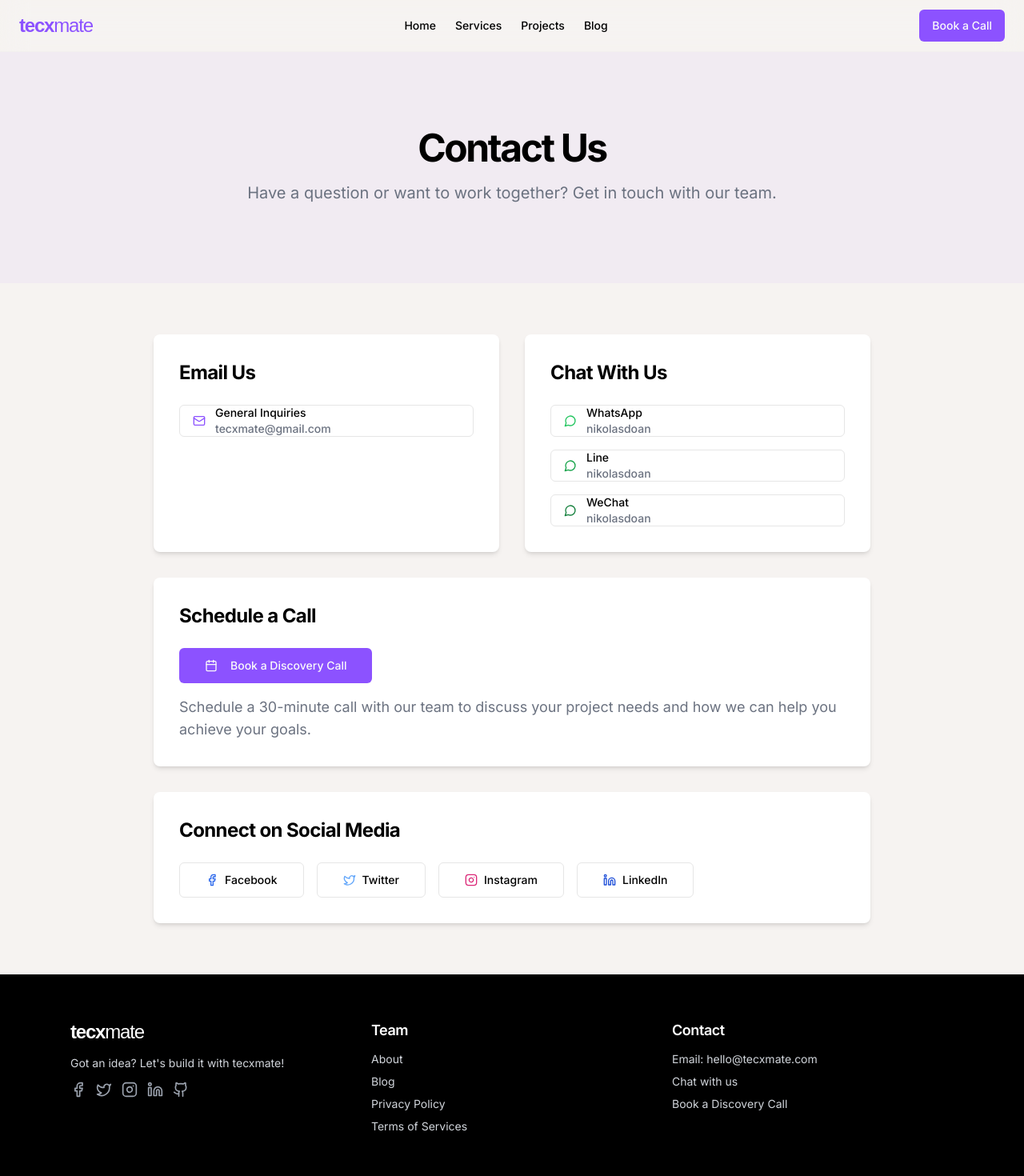
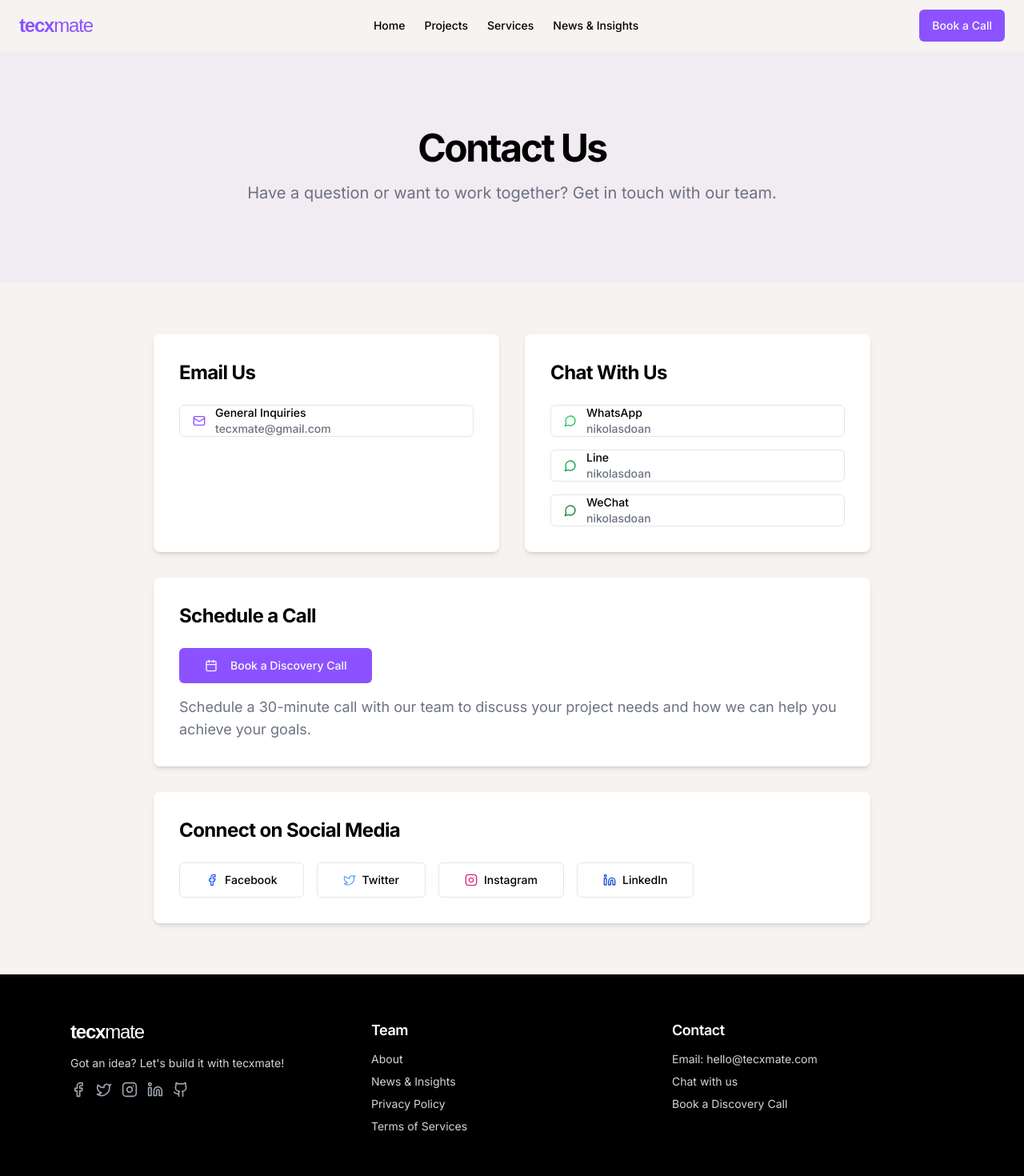
Before and after one commit to BrianNguyen291/tecxmate, a Next.js app: page /contact in a window 1280 px wide. Shown: the top 1470 px of the page at 80% size. Built offline with nearby package versions, Linux system fonts and the light colour scheme; no server answers.

Commit message:
Update navigation and UI: change Blog to News & Insights, swap Services/Projects positions, make only action button clickable on project cards, remove Learn More from service cards

```diff
--- a/components/demo-products-section.tsx
+++ b/components/demo-products-section.tsx
@@ -18,7 +18,7 @@ export function DemoProductsSection() {
     },
     {
       title: "Rising Star Startup Competition",
-      description: "Startup competition platform and showcase",
+      description: "Representing Vietnamese students in Taiwanese startup competitions",
       link: "https://www.youtube.com/watch?v=uRUHCy9IGps",
       image: "/products/risingstar.png",
       icon: ExternalLink,
@@ -127,14 +127,7 @@ export function DemoProductsSection() {
     const Icon = project.icon
 
     return (
-    <Link
-      href={project.link}
-      target="_blank"
-      rel="noopener noreferrer"
-      className="block rounded-lg border border-alt-gray-200 bg-white shadow-sm overflow-hidden h-full hover:border-primary hover:shadow-md transition-all duration-300 flex flex-col"
-      aria-label={project.title}
-      style={{ touchAction: 'auto' }}
-    >
+    <div className="rounded-lg border border-alt-gray-200 bg-white shadow-sm overflow-hidden h-full hover:border-primary hover:shadow-md transition-all duration-300 flex flex-col">
       {/* Image */}
       <div className="w-full aspect-[4/3] bg-[#e3e3e3] flex-shrink-0">
         <Image
@@ -155,12 +148,18 @@ export function DemoProductsSection() {
           <h3 className="text-lg font-semibold text-alt-black mb-1 text-left">{project.title}</h3>
           <p className="text-sm text-gray-600 mb-3 line-clamp-2 text-left">{project.description}</p>
         </div>
-        <div className="flex items-center justify-center text-primary font-medium mt-auto">
+        <Link
+          href={project.link}
+          target="_blank"
+          rel="noopener noreferrer"
+          className="flex items-center justify-center text-primary font-medium mt-auto hover:text-primary/80 transition-colors"
+          aria-label={`${project.actionText} - ${project.title}`}
+        >
           <span>{project.actionText}</span>
           <Icon className="w-4 h-4 ml-1" />
-        </div>
+        </Link>
       </div>
-    </Link>
+    </div>
           )
     }
 
--- a/components/footer.tsx
+++ b/components/footer.tsx
@@ -48,7 +48,7 @@ export function Footer() {
               </li>
               <li>
                 <Link href="/blog" className="hover:text-white transition-colors duration-200">
-                  Blog
+                  News & Insights
                 </Link>
               </li>
               <li>
--- a/components/navbar.tsx
+++ b/components/navbar.tsx
@@ -29,17 +29,17 @@ export function Navbar() {
           >
             Home
           </Link>
+          <Link href="/#portfolio" className="text-sm font-medium hover:text-primary transition-colors">
+            Projects
+          </Link>
           <Link href="/#services" className="text-sm font-medium hover:text-primary transition-colors">
             Services
-          </Link>
-          <Link href="/#portfolio" className="text-sm font-medium hover:text-primary transition-colors">
-            Projects
           </Link>
           <Link
             href="/blog"
             className={`text-sm font-medium transition-colors ${isActive("/blog") ? "text-primary" : "hover:text-primary"}`}
           >
-            Blog
+            News & Insights
           </Link>
         </nav>
         <div className="flex items-center gap-4">
@@ -65,6 +65,13 @@ export function Navbar() {
               Home
             </Link>
             <Link
+              href="/#portfolio"
+              className="text-sm font-medium hover:text-primary transition-colors"
+              onClick={() => setIsMenuOpen(false)}
+            >
+              Projects
+            </Link>
+            <Link
               href="/#services"
               className="text-sm font-medium hover:text-primary transition-colors"
               onClick={() => setIsMenuOpen(false)}
@@ -72,18 +79,11 @@ export function Navbar() {
               Services
             </Link>
             <Link
-              href="/#portfolio"
-              className="text-sm font-medium hover:text-primary transition-colors"
-              onClick={() => setIsMenuOpen(false)}
-            >
-              Projects
-            </Link>
-            <Link
               href="/blog"
               className={`text-sm font-medium transition-colors ${isActive("/blog") ? "text-primary" : "hover:text-primary"}`}
               onClick={() => setIsMenuOpen(false)}
             >
-              Blog
+              News & Insights
             </Link>
             <Button className="w-full" onClick={() => setIsMenuOpen(false)} asChild>
               <a href="https://cal.com/nikolasdoan/30min" target="_blank" rel="noopener noreferrer">
--- a/components/services-section.tsx
+++ b/components/services-section.tsx
@@ -4,8 +4,7 @@ import { useState } from "react"
 import { Dialog, DialogContent } from "@/components/ui/dialog"
 import { ComprehensiveOnboardingForm } from "@/components/comprehensive-onboarding-form"
 import { Button } from "@/components/ui/button"
-import { ArrowRight, Brain, Zap, Bot } from "lucide-react"
-import Link from "next/link"
+import { Brain, Zap, Bot } from "lucide-react"
 
 export function ServicesSection() {
   const [showDemoForm, setShowDemoForm] = useState(false)
@@ -16,21 +15,18 @@ export function ServicesSection() {
       icon: Brain,
       title: "AI Application Development",
       description: "Build intelligent applications powered by machine learning, natural language processing, and computer vision. From chatbots to predictive analytics, we create AI solutions that drive business value.",
-      blogLink: "/blog",
     },
     {
       id: "business-automation",
       icon: Zap,
       title: "Business Automation",
       description: "Automate repetitive workflows, streamline operations, and integrate systems to boost efficiency. Reduce manual work and focus on what matters most to your business.",
-      blogLink: "/blog",
     },
     {
       id: "ai-integration",
       icon: Bot,
       title: "AI Integration & Consulting",
       description: "Integrate existing AI tools into your workflow or get expert guidance on AI strategy. We help you identify automation opportunities and implement the right solutions.",
-      blogLink: "/blog",
     },
   ]
 
@@ -56,14 +52,6 @@ export function ServicesSection() {
                   <h3 className="text-xl font-semibold text-alt-black mb-3">{service.title}</h3>
                   <p className="text-alt-gray-500 leading-relaxed">{service.description}</p>
                 </div>
-                <Link
-                  href={service.blogLink}
-                  className="flex items-center text-primary font-medium group-hover:gap-2 transition-all duration-200 mt-auto"
-                  onClick={(e) => e.stopPropagation()}
-                >
-                  <span>Learn More</span>
-                  <ArrowRight className="w-4 h-4 ml-1 group-hover:translate-x-1 transition-transform duration-200" />
-                </Link>
               </div>
             )
           })}
```
